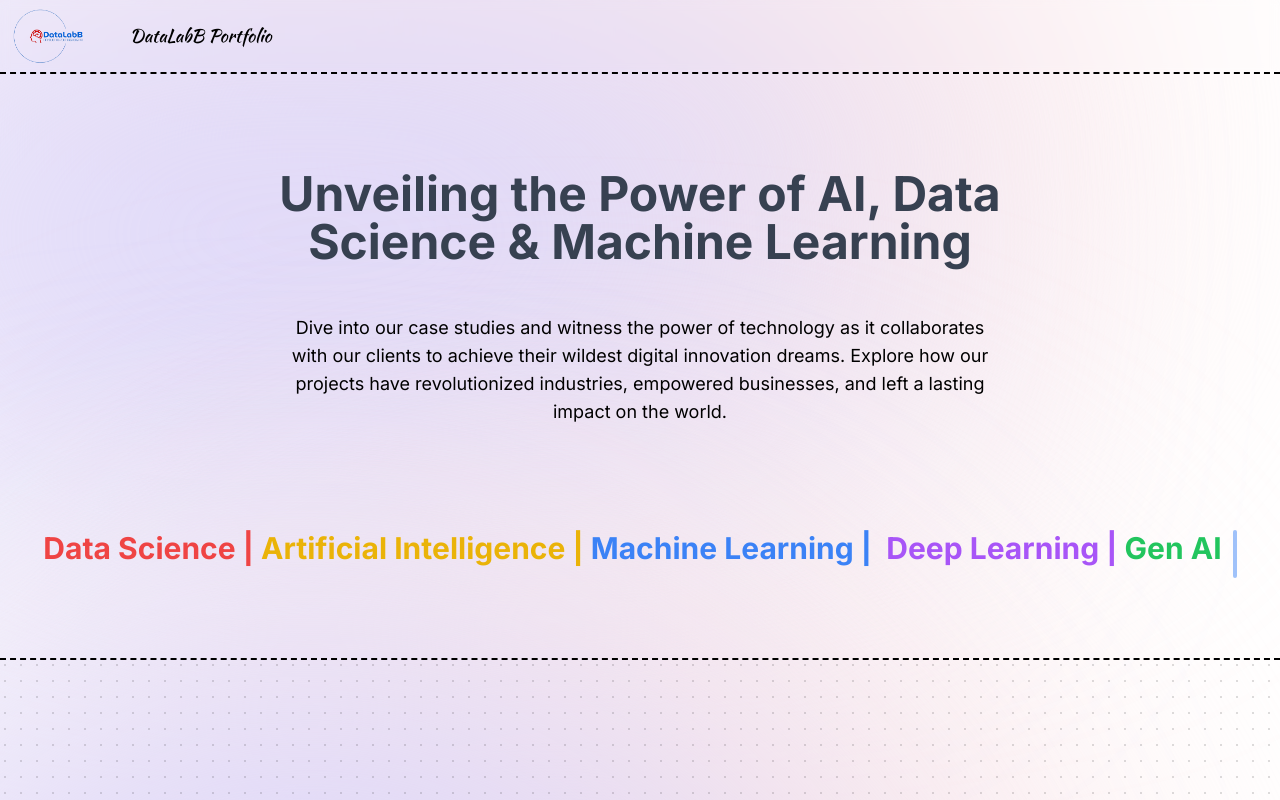
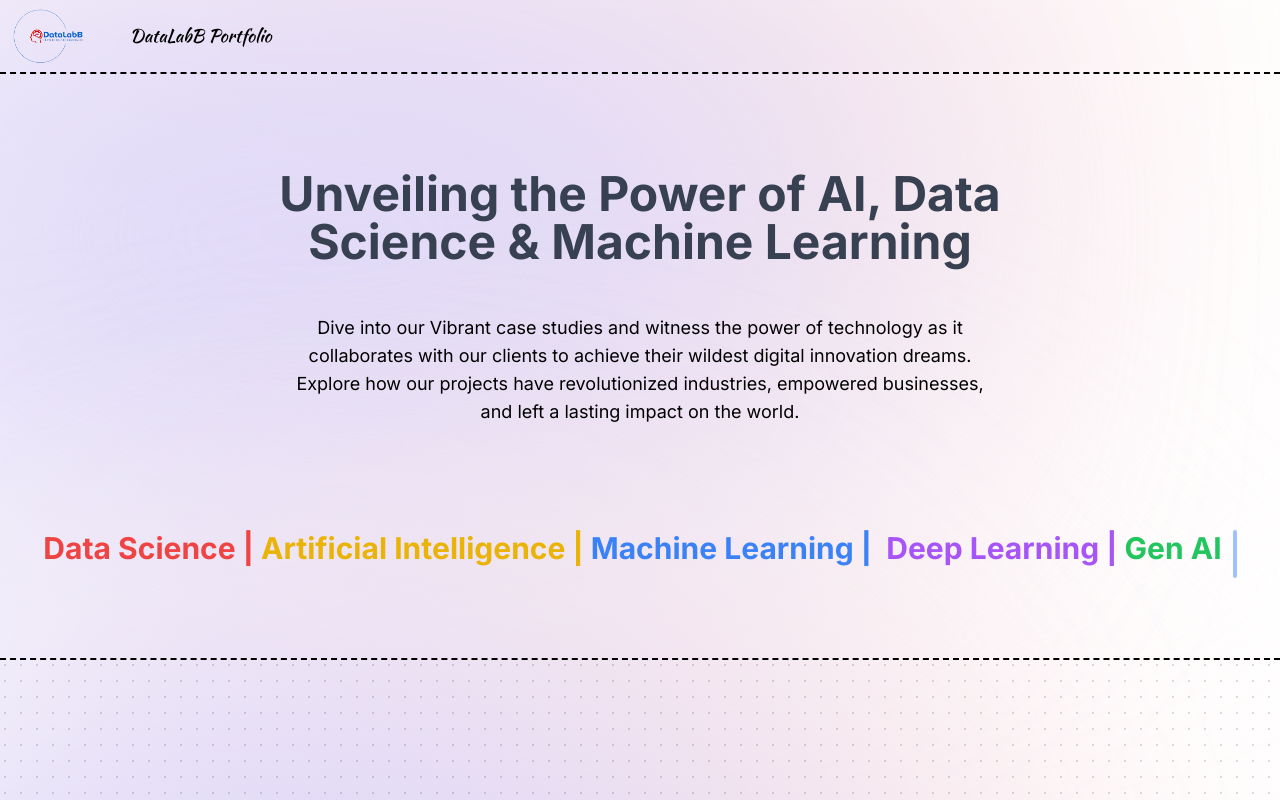
Before and after one commit to HydraPhyzer/DataLabB-Portfolio, a React (Vite) app: page / in a window 1280 px wide. Shown: the top 800 px of the page. Built offline with nearby package versions, Linux system fonts and the light colour scheme.

Commit message:
Update Hero.jsx

```diff
--- a/src/Components/Hero.jsx
+++ b/src/Components/Hero.jsx
@@ -9,7 +9,7 @@ const Hero = () => {
           Unveiling the Power of AI, Data Science & Machine Learning
         </p>
         <p className="text-xs md:text-md lg:text-lg mt-4 text-black font-normal inter-var text-center md:px-24 px-8 lg:py-8">
-          Dive into our case studies and witness the power of technology as it
+          Dive into our Vibrant case studies and witness the power of technology as it
           collaborates with our clients to achieve their wildest digital
           innovation dreams. Explore how our projects have revolutionized
           industries, empowered businesses, and left a lasting impact on the
```
